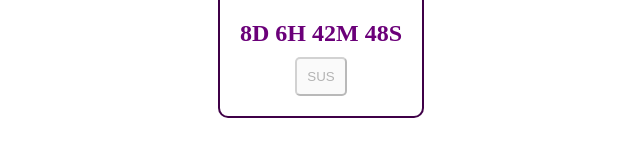
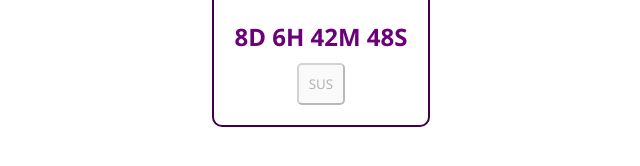
Before and after one commit to LeonardoMarques7/LoveYOU_VF, a plain HTML site: page index.html in a window 1280 px wide. Shown: the whole page, without its empty margins (319-959 px from the left). Drawn offline with Linux system fonts and the light colour scheme.

Commit message:
Alteration font-family

```diff
--- a/css/style-timer.css
+++ b/css/style-timer.css
@@ -1,6 +1,7 @@
 * {
     padding: 0px;
     margin: 0px;
+    font-family: "Segoe UI", Tahoma, Geneva, Verdana, sans-serif;
 }
 
 .container {
```
